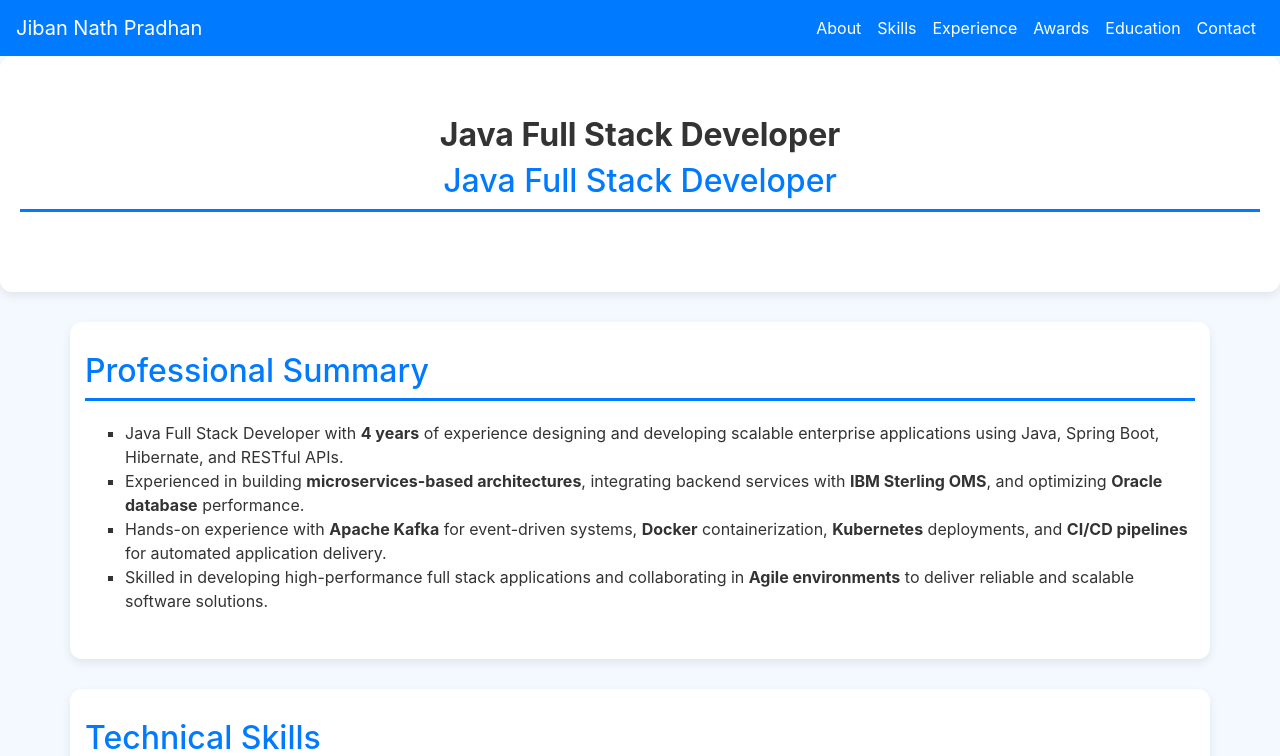
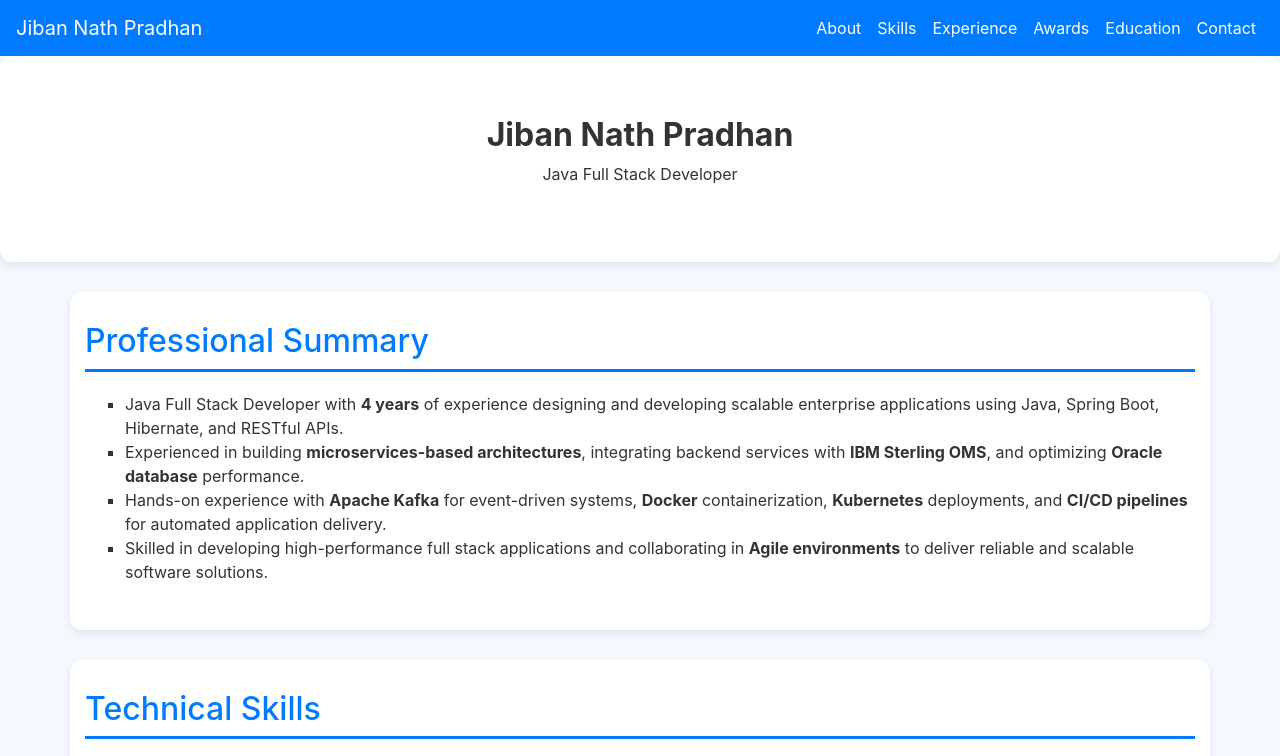
Before and after one commit to jpradhan105/portfolio, a plain HTML site: page index.html in a window 1280 px wide. Shown: the top 756 px of the page. Drawn offline with nearby package versions, Linux system fonts and the light colour scheme.

Commit message:
Update hero section with name and title

```diff
--- a/index.html
+++ b/index.html
@@ -90,8 +90,8 @@ text-decoration:underline;
 
 
 <section class="hero">
-<h1>Java Full Stack Developer</h1>
-<h2>Java Full Stack Developer</h2>
+<h1>Jiban Nath Pradhan</h1>
+<p>Java Full Stack Developer</p>
 </section>
 
 <section id="about" class="container">
```
